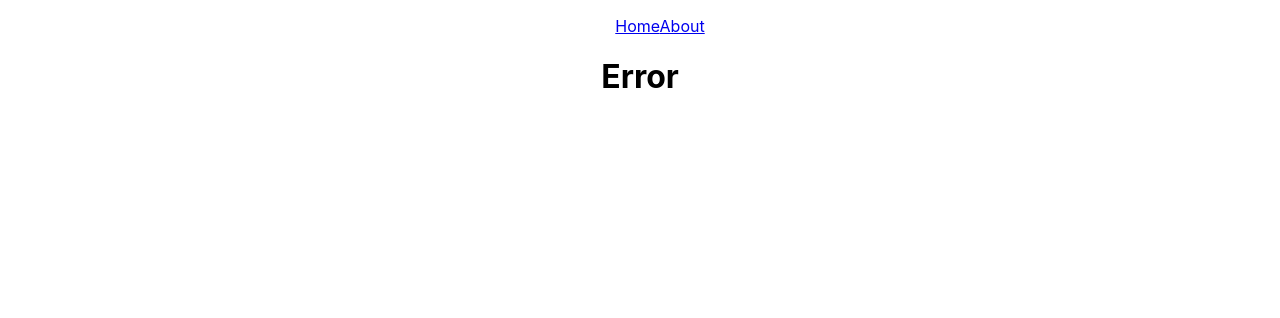
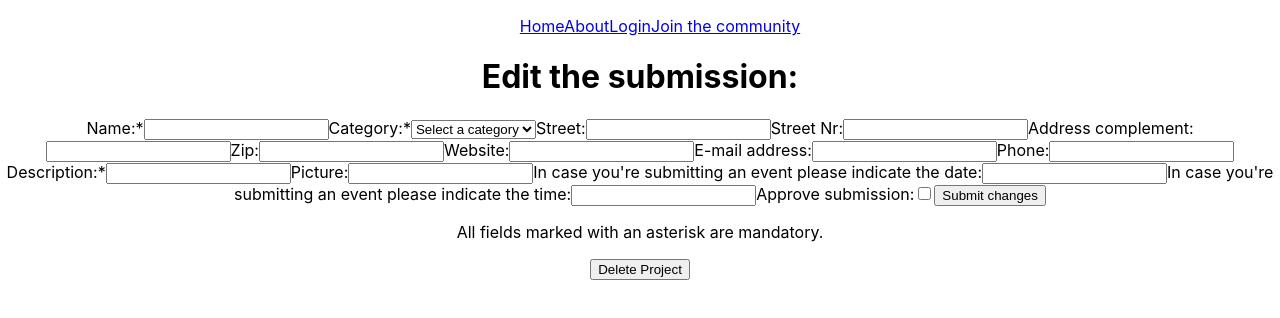
Before and after one commit to miriam-plt/adacodes-frontend, a React (Create React App) app: page /service/edit/1 in a window 1280 px wide. Shown: the top 318 px of the page. Built offline with nearby package versions, Linux system fonts and the light colour scheme; no server answers.

Commit message:
fixed add service, added about page and thank you page

```diff
--- a/src/App.js
+++ b/src/App.js
@@ -8,6 +8,8 @@ import ErrorPage from './pages/ErrorPage';
 import AddService from './pages/AddServicePage';
 import EditService from './pages/EditServicePage';
 import ServiceDetails from './pages/ServiceDetailsPage';
+import AboutPage from './pages/AboutPage';
+import ThankYouPage from './pages/ThankYouPage';
 
 function App() {
   return (
@@ -15,16 +17,16 @@ function App() {
       <Navbar />
 
       <Routes>
-        <Route path="/" element={<HomePage />} />
-        <Route path="/login" element={<LoginPage />} />
-        <Route path="/signup" element={<SignupPage />} />
-        <Route path="/service/add" element={<AddService />} />
-        <Route path="/service/edit" element={<EditService />} />
-        <Route path="/service/detail" element={<ServiceDetails />} />
-        <Route path="*" element={<ErrorPage />} />
+        <Route path={"/"} element={<HomePage />} />
+        <Route path={"/login"} element={<LoginPage />} />
+        <Route path={"/signup"} element={<SignupPage />} />
+        <Route path={"/service/add"} element={<AddService />} />
+        <Route path={"/service/edit/:serviceId"} element={<EditService />} />
+        <Route path={"/service/detail/:serviceId"} element={<ServiceDetails />} />
+        <Route path={"/about"} element={<AboutPage />} />
+        <Route path={"/thankyou"} element={<ThankYouPage />} />
+        <Route path={"*"} element={<ErrorPage />} />
       </Routes>
-
-
 
     </div>
   );
--- a/src/components/Navbar.js
+++ b/src/components/Navbar.js
@@ -11,9 +11,20 @@ function Navbar() {
 
         <NavLink
           to="/about"
-          className={({ isActive }) => isActive ? "selected" : "unselected"}
-         >
+          className={({ isActive }) => isActive ? "selected" : "unselected"}>
           About
+        </NavLink>
+
+        <NavLink
+          to="/login"
+          className={({ isActive }) => isActive ? "selected" : "unselected"}>
+          Login
+        </NavLink>
+
+        <NavLink
+          to="/signup"
+          className={({ isActive }) => isActive ? "selected" : "unselected"}>
+          Join the community
         </NavLink>
 
       </ul>
--- /dev/null
+++ b/src/pages/AboutPage.js
@@ -0,0 +1,9 @@
+function AboutPage() {
+    return (
+      <div>
+        <h1>About</h1>
+      </div>
+    );
+  }
+
+  export default AboutPage;
--- a/src/pages/AddServicePage.js
+++ b/src/pages/AddServicePage.js
@@ -7,14 +7,16 @@ function AddService(props) {
     const [name, setName] = useState("");
     const [category, setCategory] = useState("");
     const [street, setStreet] = useState("");
-    const [streetNr, setStreetNr] = useState(0);
+    const [streetNr, setStreetNr] = useState("");
     const [complement, setComplement] = useState("");
-    const [zip, setZip] = useState(0);
+    const [zip, setZip] = useState("");
     const [website, setWebsite] = useState("");
     const [email, setEmail] = useState("");
-    const [phone, setPhone] = useState(0);
+    const [phone, setPhone] = useState("");
     const [description, setDescription] = useState("");
     const [picture, setPicture] = useState("");
+    const [date, setDate] = useState("");
+    const [time, setTime] = useState("");
 
     const handleName = (e) => setName(e.target.value);
     const handleCategory = (e) => setCategory(e.target.value);
@@ -27,11 +29,13 @@ function AddService(props) {
     const handlePhone = (e) => setPhone(e.target.value);
     const handleDescription = (e) => setDescription(e.target.value);
     const handlePicture = (e) => setPicture(e.target.value);
+    const handleDate = (e) => setDate(e.target.value);
+    const handleTime = (e) => setTime(e.target.value);
 
     const handleSubmit = (e) => {
         e.preventDefault();
 
-        const requestBody = { name, category, street, streetNr, complement, zip, website, email, phone, description, picture };
+        const requestBody = { name, category, street, streetNr, complement, zip, website, email, phone, description, picture, date, time };
         console.log(requestBody);
         const storedToken = localStorage.getItem('authToken');
         axios.post(`${process.env.REACT_APP_API_URL}/api/services`, requestBody, {headers: {Authorization: `Bearer ${storedToken}`}})
@@ -39,15 +43,17 @@ function AddService(props) {
                 setName('');
                 setCategory('');
                 setStreet('');
-                setStreetNr(0);
+                setStreetNr('');
                 setComplement('');
-                setZip(0);
+                setZip('');
                 setWebsite('');
                 setEmail('');
                 setPhone('');
                 setDescription('');
                 setPicture('');
-                navigate('/');
+                setDate('');
+                setTime('');
+                navigate('/thankyou');
              })
                 .catch((error) => console.log(error));
     }
@@ -57,34 +63,45 @@ function AddService(props) {
             <h3>Submit your suggestion</h3>
 
             <form onSubmit={handleSubmit}>
-                <label>Name:</label>
+                <label>Name:*</label>
                 <input type="text" name="name" onChange={(e) => handleName(e)}/>
-                <label>Category:</label>
-                <input type="text" name="category"  onChange={(e) => handleCategory(e)}/>
+                <label>Category:*</label>
+                <select name="category" onChange={(e) => handleCategory(e)}>
+                <option defaultValue="events"  hidden>Select a category</option>
+                    <option value="events">Events</option>
+                    <option value="groups">Groups</option>
+                    <option value="jobs">Jobs</option>
+                    <option value="learning">Learning</option>
+                    <option value="support">Support</option>
+                    <option value="others">Others</option>
+                </select>
                 <label>Street:</label>
                 <input type="text" name="street"  onChange={(e) => handleStreet(e)}/>
                 <label>Street Nr:</label>
-                <input type="number" name="streetNr"  onChange={(e) => handleStreetNr(e)}/>
+                <input type="text" name="streetNr"  onChange={(e) => handleStreetNr(e)}/>
                 <label>Address complement:</label>
                 <input type="text" name="complement"  onChange={(e) => handleComplement(e)}/>
                 <label>Zip:</label>
-                <input type="number" name="zip" onChange={(e) => handleZip(e)}/>
+                <input type="text" name="zip" onChange={(e) => handleZip(e)}/>
                 <label>Website:</label>
                 <input type="text" name="website"  onChange={(e) => handleWebsite(e)}/>
                 <label>E-mail address:</label>
                 <input type="text" name="email"  onChange={(e) => handleEmail(e)}/>
                 <label>Phone:</label>
-                <input type="number" name="phone"  onChange={(e) => handlePhone(e)}/>
-                <label>Description:</label>
+                <input type="text" name="phone"  onChange={(e) => handlePhone(e)}/>
+                <label>Description:*</label>
                 <input type="text" name="description"  onChange={(e) => handleDescription(e)}/>
                 <label>Picture:</label>
                 <input type="text" name="picture"  onChange={(e) => handlePicture(e)}/>
+                <label>In case you're submitting an event please indicate the date:</label>
+                <input type="text" name="date"  onChange={(e) => handleDate(e)}/>
+                <label>In case you're submitting an event please indicate the time:</label>
+                <input type="text" name="time"  onChange={(e) => handleTime(e)}/>
                 <button type="submit">Submit</button>
             </form>
-
+            <p>All fields marked with an asterisk are mandatory.</p>
         </div>
     )
-
 }
 
 
--- a/src/pages/EditServicePage.js
+++ b/src/pages/EditServicePage.js
@@ -1,7 +1,111 @@
+import { useState, useEffect } from "react";
+import axios from "axios";
+import { useParams, useNavigate } from "react-router-dom";
+
 function EditService() {
+  const navigate = useNavigate();
+  const { serviceId } = useParams();
+
+  const [name, setName] = useState("");
+  const [category, setCategory] = useState("");
+  const [street, setStreet] = useState("");
+  const [streetNr, setStreetNr] = useState("");
+  const [complement, setComplement] = useState("");
+  const [zip, setZip] = useState("");
+  const [website, setWebsite] = useState("");
+  const [email, setEmail] = useState("");
+  const [phone, setPhone] = useState("");
+  const [description, setDescription] = useState("");
+  const [picture, setPicture] = useState("");
+  const [date, setDate] = useState("");
+  const [time, setTime] = useState("");
+
+  const handleSubmit = (e) => {
+    e.preventDefault();
+
+    const requestBody = { name, category, street, streetNr, complement, zip, website, email, phone, description, picture, date, time };
+
+    axios.put(`${process.env.REAT_APP_API_URL}/api/services/${serviceId}`, requestBody)
+         .then((response) => {
+          navigate(`/service/${serviceId}`)
+         });
+  }
+
+  const deleteProject = () => {
+    axios.delete(`${process.env.REAT_APP_API_URL}/api/services/${serviceId}`)
+         .then(() => {
+          navigate('/')
+         })
+         .catch((error) => console.log(error));
+  };
+
+  useEffect(()=>{
+    axios.get(`${process.env.REAT_APP_API_URL}/api/services/${serviceId}`)
+         .then((response) => {
+          const oneService = response.data;
+          setName(oneService.name);
+          setCategory(oneService.category);
+          setStreet(oneService.street);
+          setStreetNr(oneService.streetNr);
+          setComplement(oneService.complement);
+          setZip(oneService.zip);
+          setWebsite(oneService.website);
+          setEmail(oneService.email);
+          setPhone(oneService.phone);
+          setDescription(oneService.description);
+          setPicture(oneService.picture);
+          setDate(oneService.date);
+          setTime(oneService.time);
+          navigate('/');
+         })
+         .catch((error) => console.log(error));
+  })
+
+
     return (
-      <div>
-        <h1>Edit service form</h1>
+      <div className="editService">
+        <h1>Edit the submission:</h1>
+        <form onSubmit={handleSubmit}>
+                <label>Name:*</label>
+                <input type="text" name="name" value={name} onChange={(e) => setName(e.target.value)}/>
+                <label>Category:*</label>
+                <select name="category" value={category} onChange={(e) => setCategory(e.target.value)}>
+                    <option defaultValue="events"  hidden>Select a category</option>
+                    <option value="events">Events</option>
+                    <option value="groups">Groups</option>
+                    <option value="jobs">Jobs</option>
+                    <option value="learning">Learning</option>
+                    <option value="support">Support</option>
+                    <option value="others">Others</option>
+                </select>
+                <label>Street:</label>
+                <input type="text" name="street" value={street}  onChange={(e) => setStreet(e.target.value)}/>
+                <label>Street Nr:</label>
+                <input type="text" name="streetNr" value={streetNr} onChange={(e) => setStreetNr(e.target.value)}/>
+                <label>Address complement:</label>
+                <input type="text" name="complement" value={complement} onChange={(e) => setComplement(e.target.value)}/>
+                <label>Zip:</label>
+                <input type="text" name="zip" value={zip} onChange={(e) => setZip(e.target.value)}/>
+                <label>Website:</label>
+                <input type="text" name="website" value={website} onChange={(e) => setWebsite(e.target.value)}/>
+                <label>E-mail address:</label>
+                <input type="text" name="email" value={email} onChange={(e) => setEmail(e.target.value)}/>
+                <label>Phone:</label>
+                <input type="text" name="phone" value={phone} onChange={(e) => setPhone(e.target.value)}/>
+                <label>Description:*</label>
+                <input type="text" name="description" value={description} onChange={(e) => setDescription(e.target.value)}/>
+                <label>Picture:</label>
+                <input type="text" name="picture" value={picture} onChange={(e) => setPicture(e.target.value)}/>
+                <label>In case you're submitting an event please indicate the date:</label>
+                <input type="text" name="date" value={date} onChange={(e) => setDate(e.target.value)}/>
+                <label>In case you're submitting an event please indicate the time:</label>
+                <input type="text" name="time" value={time} onChange={(e) => setTime(e.target.value)}/>
+                <label htmlFor="isApproved">Approve submission:</label>
+                <input type="checkbox" name="isApproved" value="true"></input>
+                <button type="submit">Submit changes</button>
+            </form>
+            <p>All fields marked with an asterisk are mandatory.</p>
+            <button onClick={deleteProject}>Delete Project</button>
       </div>
     );
   }
--- /dev/null
+++ b/src/pages/ThankYouPage.js
@@ -0,0 +1,10 @@
+function ThankYouPage() {
+    return (
+      <div>
+        <h1>Thank you for your contribution!</h1>
+        <h4>An admin will review your submission and publish it soon if it fulfils our standards. Keep an eye on the website for updates.</h4>
+      </div>
+    );
+  }
+
+  export default ThankYouPage;
```
Also changed, not shown: src/pages/LoginPage.js (+4 -4 lines).
